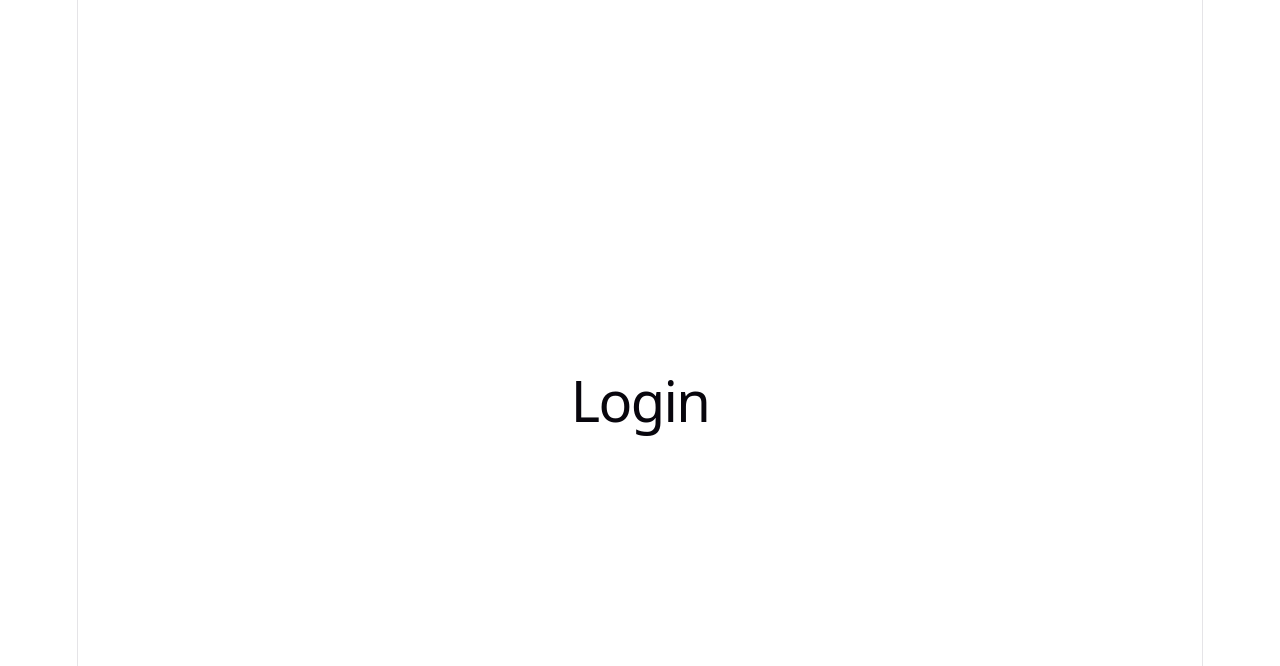
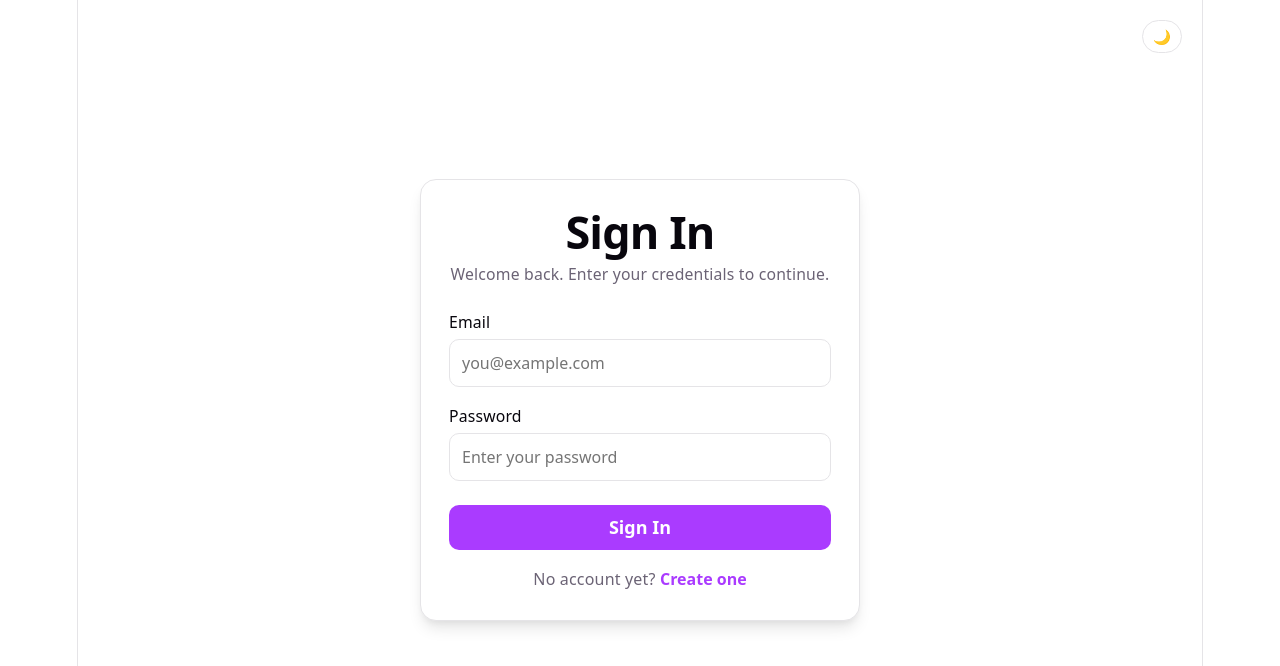
Before and after one commit to agustinelumandong/hash-salt-pepper, a React (Vite) app in the folder frontend/: page / in a window 1280 px wide. Shown: the top 666 px of the page. Built offline with nearby package versions, Linux system fonts and the light colour scheme.

Commit message:
feat(auth-ui): wire auth screens and theme into app

```diff
--- a/frontend/src/App.tsx
+++ b/frontend/src/App.tsx
@@ -1,10 +1,37 @@
-import './assets/App.css'
+import { useEffect, useState } from 'react'
+import { SignInPage } from './pages/SignInPage'
+import { SignUpPage } from './pages/SignUpPage'
+import type { AuthScreen, ThemeMode } from './app/types/auth'
+import './styles/auth.css'
 
 function App() {
+  const [screen, setScreen] = useState<AuthScreen>('signin')
+  const [themeMode, setThemeMode] = useState<ThemeMode>('light')
+
+  useEffect(() => {
+    document.documentElement.dataset.theme = themeMode
+  }, [themeMode])
+
+  const handleToggleTheme = () => {
+    setThemeMode((prev) => (prev === 'light' ? 'dark' : 'light'))
+  }
+
+  if (screen === 'signin') {
+    return (
+      <SignInPage
+        onSwitchToSignUp={() => setScreen('signup')}
+        themeMode={themeMode}
+        onToggleTheme={handleToggleTheme}
+      />
+    )
+  }
+
   return (
-    <section id="center">
-      <h1>Login</h1>
-    </section>
+    <SignUpPage
+      onSwitchToSignIn={() => setScreen('signin')}
+      themeMode={themeMode}
+      onToggleTheme={handleToggleTheme}
+    />
   )
 }
 
```
